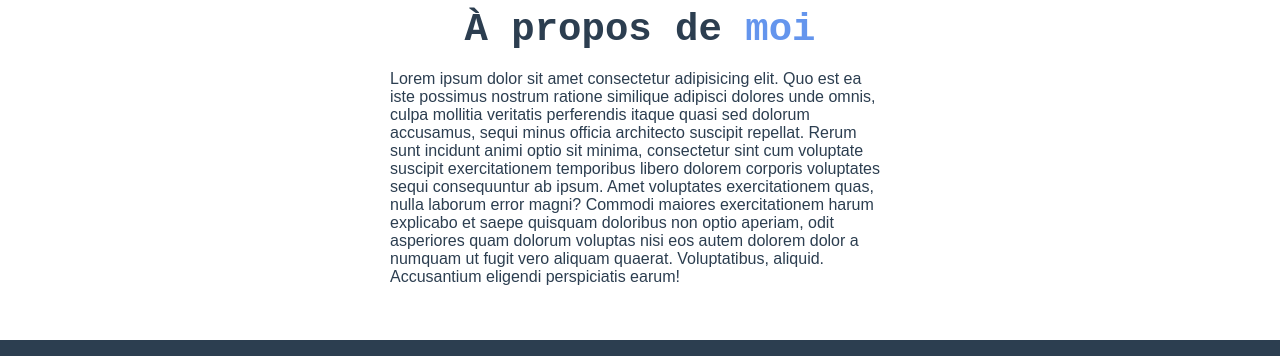
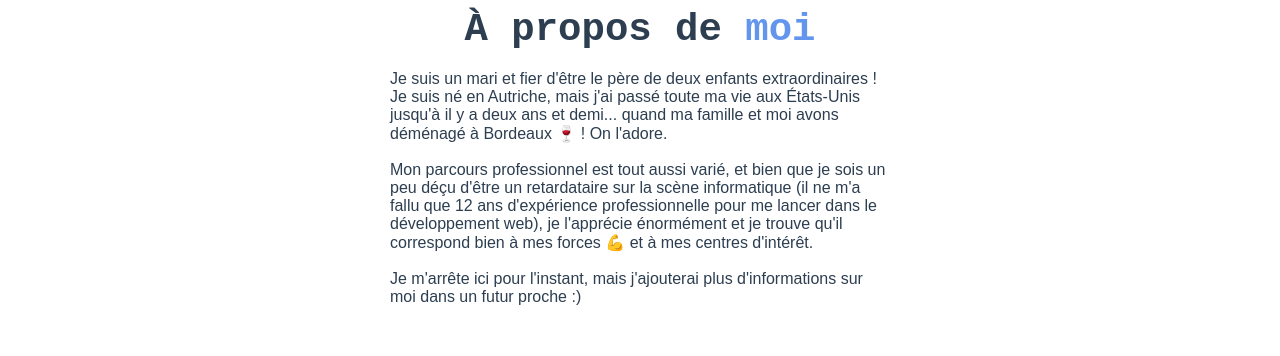
Before and after one commit to wktatschl/wktatschl.github.io, a Vue app: page /about-me in a window 1280 px wide. Shown: the part 424-780 px from the top of the page. Built offline with nearby package versions, Linux system fonts and the light colour scheme; a web font is replaced by a local one.

Commit message:
added text to about me section

```diff
--- a/src/views/AboutMeView.vue
+++ b/src/views/AboutMeView.vue
@@ -11,7 +11,16 @@
         <h1 v-if="isEnglish">About <span class="blue-span">me</span></h1>
         <h1 v-else>À propos de <span class="blue-span">moi</span></h1>
         <br>
-        <p>Lorem ipsum dolor sit amet consectetur adipisicing elit. Quo est ea iste possimus nostrum ratione similique adipisci dolores unde omnis, culpa mollitia veritatis perferendis itaque quasi sed dolorum accusamus, sequi minus officia architecto suscipit repellat. Rerum sunt incidunt animi optio sit minima, consectetur sint cum voluptate suscipit exercitationem temporibus libero dolorem corporis voluptates sequi consequuntur ab ipsum. Amet voluptates exercitationem quas, nulla laborum error magni? Commodi maiores exercitationem harum explicabo et saepe quisquam doloribus non optio aperiam, odit asperiores quam dolorum voluptas nisi eos autem dolorem dolor a numquam ut fugit vero aliquam quaerat. Voluptatibus, aliquid. Accusantium eligendi perspiciatis earum!</p>
+        <div v-if="isEnglish" class="about-text">
+          <p>I'm a husband and proud father of two amazing kids ! I was born in Austria, but spent all my life in the U.S. until 2.5 years ago...when my family and I moved to Bordeaux 🍷! We love it here.</p><br>
+          <p>My professional background is similarly varied, and while I'm a little bummed to be a relative latecomer to the IT scene (it took me only 12 years of professional experience to get into web development), I'm thoroughly enjoying it and finding it fits well with my strengths 💪 and interests.</p><br>
+          <p>I'll stop here for now but will add more 'about me' in the near future :)</p>
+        </div>
+        <div v-else class="about-text">
+          <p>Je suis un mari et fier d'être le père de deux enfants extraordinaires ! Je suis né en Autriche, mais j'ai passé toute ma vie aux États-Unis jusqu'à il y a deux ans et demi... quand ma famille et moi avons déménagé à Bordeaux 🍷 ! On l'adore.</p><br>
+          <p>Mon parcours professionnel est tout aussi varié, et bien que je sois un peu déçu d'être un retardataire sur la scène informatique (il ne m'a fallu que 12 ans d'expérience professionnelle pour me lancer dans le développement web), je l'apprécie énormément et je trouve qu'il correspond bien à mes forces 💪 et à mes centres d'intérêt.</p><br>
+          <p>Je m'arrête ici pour l'instant, mais j'ajouterai plus d'informations sur moi dans un futur proche :)</p>
+        </div>
       </div>
       <br>
       <br>
```
